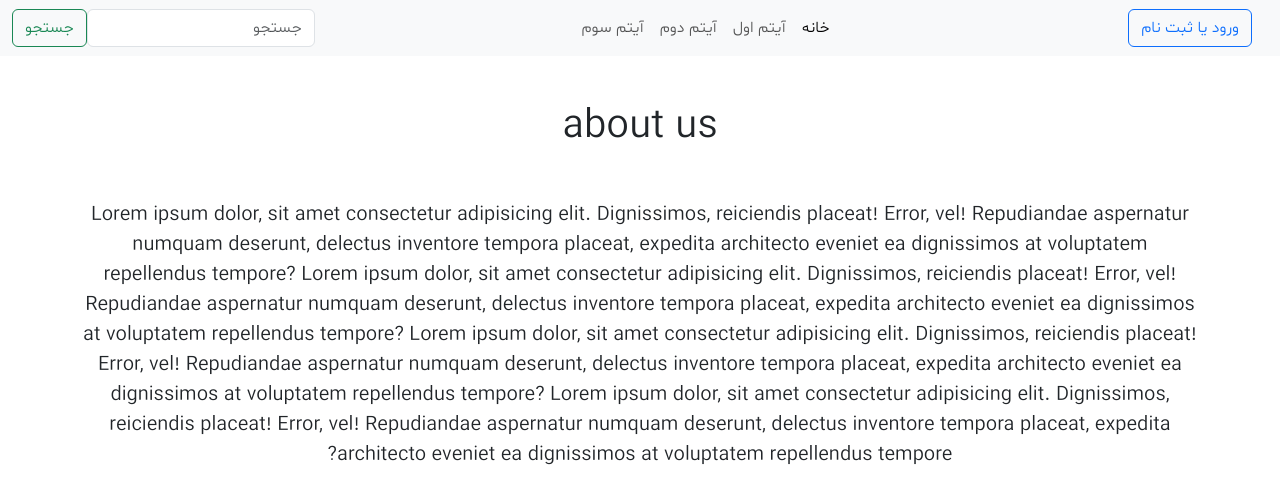
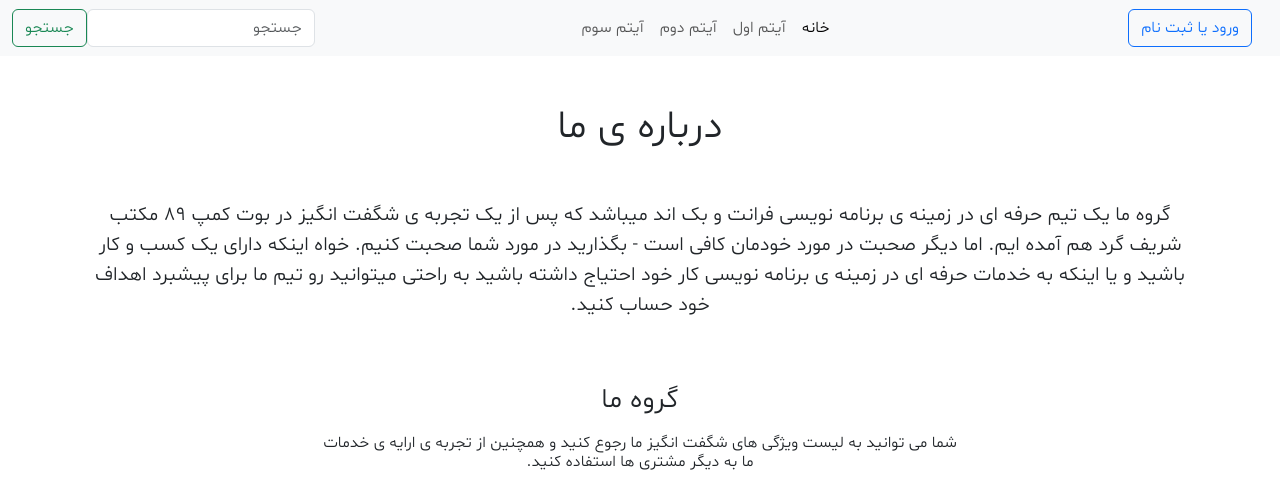
Before and after one commit to mejomba/m89_fastapi_project, a Python web app: template templates/about.html in a window 1280 px wide. Shown: the top 501 px of the page. Run offline with Jinja, Linux system fonts and the light colour scheme; the template is opened without the code that fills it, so the values that code supplies are empty.

Commit message:
edite about text

```diff
--- a/templates/about.html
+++ b/templates/about.html
@@ -4,12 +4,9 @@
 {% block content %}
 
     <div class="container">
-        <h1 class="text-center mt-5 ">about us</h1>
+        <h1 class="text-center mt-5 ">درباره ی ما</h1>
         <p class="text-center mt-5 lead ">
-            Lorem ipsum dolor, sit amet consectetur adipisicing elit. Dignissimos, reiciendis placeat! Error, vel! Repudiandae aspernatur numquam deserunt, delectus inventore tempora placeat, expedita architecto eveniet ea dignissimos at voluptatem repellendus tempore?
-            Lorem ipsum dolor, sit amet consectetur adipisicing elit. Dignissimos, reiciendis placeat! Error, vel! Repudiandae aspernatur numquam deserunt, delectus inventore tempora placeat, expedita architecto eveniet ea dignissimos at voluptatem repellendus tempore?
-            Lorem ipsum dolor, sit amet consectetur adipisicing elit. Dignissimos, reiciendis placeat! Error, vel! Repudiandae aspernatur numquam deserunt, delectus inventore tempora placeat, expedita architecto eveniet ea dignissimos at voluptatem repellendus tempore?
-            Lorem ipsum dolor, sit amet consectetur adipisicing elit. Dignissimos, reiciendis placeat! Error, vel! Repudiandae aspernatur numquam deserunt, delectus inventore tempora placeat, expedita architecto eveniet ea dignissimos at voluptatem repellendus tempore?
+            گروه ما یک تیم حرفه ای در زمینه ی برنامه نویسی فرانت و بک اند میباشد که پس از یک تجربه ی شگفت انگیز در بوت کمپ ۸۹ مکتب شریف گرد هم آمده ایم. اما دیگر صحبت در مورد خودمان کافی است - بگذارید در مورد شما صحبت کنیم. خواه اینکه دارای یک کسب و کار باشید و یا اینکه به خدمات حرفه ای در زمینه ی برنامه نویسی کار خود احتیاج داشته باشید به راحتی میتوانید رو تیم ما برای پیشبرد اهداف خود حساب کنید.
         </p>
         </div>
     </div>
@@ -17,8 +14,8 @@
         <div class="container">
           <div class="row justify-content-center mb-4">
             <div class="col-md-7 text-center">
-              <h3 class="mb-3 text-capitalize ">our team</h3>
-              <h6 class="subtitle">You can relay on our amazing features list and also our customer services will be great experience for you without doubt and in no-time</h6>
+              <h3 class="mb-3 text-capitalize ">گروه ما</h3>
+              <h6 class="subtitle">شما می توانید به لیست ویژگی های شگفت انگیز ما رجوع کنید و همچنین از تجربه ی ارایه ی خدمات ما به دیگر مشتری ها استفاده کنید.</h6>
             </div>
           </div>
           <div class="row">
@@ -62,13 +59,13 @@
               <div class="row">
                 <div class="col-md-12">
                     <a href="/home/amin/Desktop/hw15/hw15.html"></a>
-                  <img src="https://www.wrappixel.com/demos/ui-kit/wrapkit/assets/images/team/t2.jpg" alt="wrapkit" class="img-fluid rounded-circle" />
+                  <img src="/statics/images/mahsa.jpg" alt="wrapkit" class="img-fluid rounded-circle" />
                 </div>
                 <div class="col-md-12 text-center">
                   <div class="pt-2">
-                    <h5 class="mt-4 fw-bold mb-0">Michael Doe</h5>
-                    <h6 class="subtitle mb-3">Property Specialist</h6>
-                    <p>You can relay on our amazing features list and also our customer services will be great experience.</p>
+                    <h5 class="mt-4 fw-bold mb-0">مهسا واحدیان</h5>
+                    <h6 class="subtitle mb-3">برنامه نویس بک اند</h6>
+                    <p>شما می توانید به لیست ویژگی های شگفت انگیز ما رجوع کنید.</p>
                     <ul class="d-flex justify-content-around">
                       <li class="list-inline-item"><a href="#" class="text-decoration-none d-block px-1">
                           <img src="../statics/images/twitter.svg" alt="twitter image"/>
```
Also changed, not shown: statics/images/mahsa.jpg (renamed from statics/images/unnamed.jpg).
